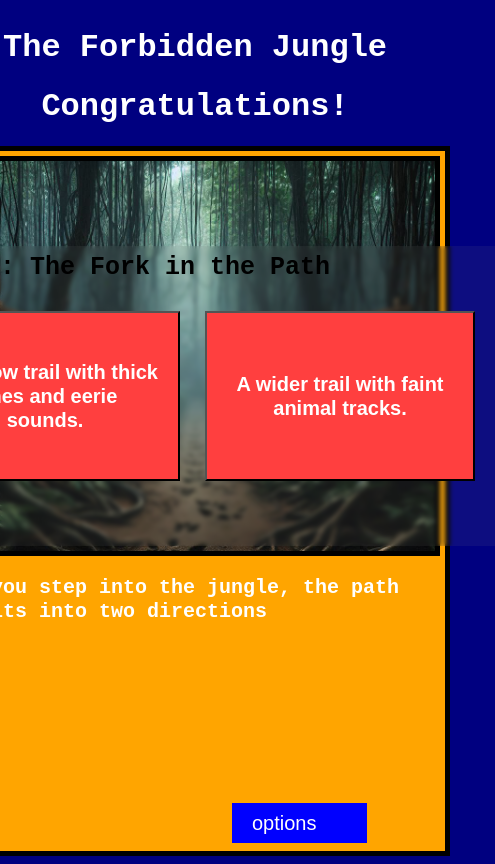
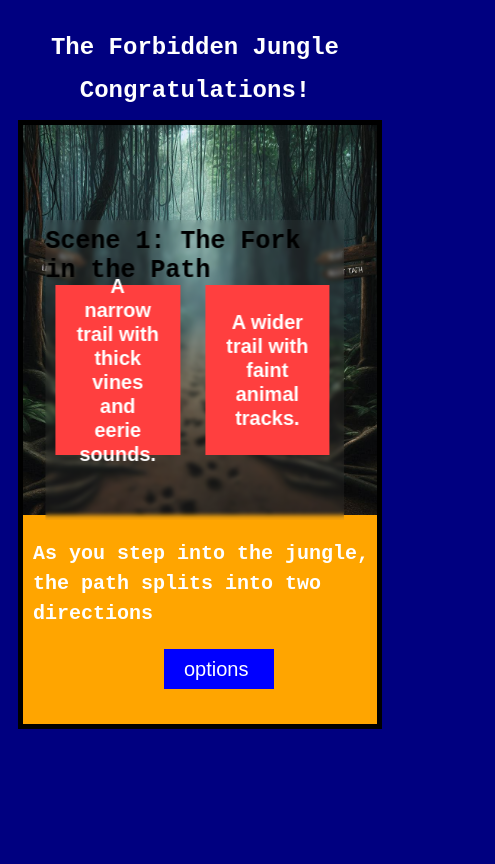
Before and after one commit to Incredibleme345/adventure-game, a plain HTML site: page index.html in a window 390 px wide. Both pictures are taken after a click on the button "options". Shown: the whole page, 495 px wide, since content can reach past the window. Drawn offline with Linux system fonts and the light colour scheme.

Commit message:
Update style.css
fixing the mobile view pont

```diff
--- a/style.css
+++ b/style.css
@@ -7,7 +7,7 @@ body {
     justify-content: center;
     align-items: center;
     position: relative;
-    flex-direction: column;
+
 }
 h1 {
     text-align: center;
@@ -18,7 +18,7 @@ p {
     color: rgb(255, 255, 255);
     overflow-wrap: break-word;
     white-space: normal;
-    line-height: 1.2;
+    line-height: 1.5;
     margin-left: 10px;
 }
 .image img {
@@ -29,7 +29,7 @@ p {
 .option-button {
     font-weight: 400;
     background-color: blue;
-    position: absolute;
+    position: auto;
     text-align: center;
     align-items: center;
     color: white;
@@ -38,10 +38,13 @@ p {
     border: none;
     z-index: 3;
     height: 40px;
-    width: 135px;
+    width: 110px;
     text-align: center;
     top: 92%;
-    left: 57.2%
+    left: 37%;
+    visibility: visible;
+    border: none;
+    transition: transform 0.2s ease, background-color 0.2s ease;
 }
 button {
     background-color: rgb(255, 63, 63);
@@ -62,19 +65,14 @@ button {
     white-space: normal;
     line-height: 1.2;
     margin-left: 10px;
+    border: none;
 
 }
-.left {
+button:hover, .option-button:hover {
+    background-color: darkblue;
+    transform: scale(1.05);
+}
 
-}
-.right {
-
-    /*
-    top: 100%;
-    right: 13%;
-    transform: translate(50%, -50%);
-    */
-}
 .scenes {
     display: inline-block;
     position: absolute;
@@ -106,6 +104,7 @@ button {
 
 
 }
+/*
 .slide-image {
     width: 500px;
     height: 700px;
@@ -116,12 +115,34 @@ button {
 
 }
 .image {
-    width: 480px;
+    width: 100%;
+    object-fit: cover;
     height: 390px;
     margin: 5px 5px;
     border: 5px solid black;
     overflow: hidden;
     position: relative;
+}
+*/
+.image img {
+    width: 100%;
+    height: 390px;
+    object-fit: cover;
+    position: relative;
+    overflow: hidden;
+}
+
+.slide-image {
+    width: 100%;
+    max-width: 500px;
+    height: auto;
+    background-color: orange;
+    border: 5px solid black;
+    margin: 10px 0;
+    z-index: 1;
+    padding-bottom: 20px;
+    max-height: 1000px;
+
 }
 
 .start-maassege {
@@ -150,7 +171,7 @@ button {
     border: none;
     z-index: 10;
     height: 40px;
-    width: 100px;
+    width: 135px;
     text-align: center;
     display: inline;
     margin-top: 110px;
@@ -164,53 +185,37 @@ button {
 
 }
 
-.win-message {
-    font-size: 2rem;
-    opacity: 0;
-    transform: scale(0.8);
-    animation: fadeInScale 2s forwards, glowEffect 1.5s infinite alternate;
-}
 
-/* Keyframes for fade-in and scale effect */
-@keyframes fadeInScale {
-    0% {
-        opacity: 0;
-        transform: scale(0.8);
-    }
-    100% {
-        opacity: 1;
-        transform: scale(1);
+@media (min-width: 300px) {
+    .main-div {
+        flex-direction: row;
     }
 }
 
-/* Keyframes for glowing effect */
-@keyframes glowEffect {
-    0% {
-        text-shadow: 0 0 5px white, 0 0 10px cyan, 0 0 15px cyan;
+@media (max-width: 768px) {
+    body {
+        font-size: 16px;
+        padding: 10px;
     }
-    100% {
-        text-shadow: 0 0 10px white, 0 0 20px blue, 0 0 25px blue;
+    h1 {
+        font-size: 28px;
+    }
+
+    .pop-up-box {
+        width: 80%;
+
+    }
+
+    }
+
+@media (max-width: 480px) {
+    body {
+        font-size: 14px;
+    }
+    h1 {
+        font-size: 24px;
+    }
+    .image {
+        width: 100%;
     }
 }
-
-.button-win {
-    margin-top: 20px;
-    padding: 10px 20px;
-    font-size: 1.2rem;
-    background-color: royalblue;
-    color: white;
-    border: none;
-    border-radius: 5px;
-    cursor: pointer;
-    animation: buttonFade 2s forwards;
-}
-
-/* Button fade-in */
-@keyframes buttonFade {
-    0% {
-        opacity: 0;
-    }
-    100% {
-        opacity: 1;
-    }
-}
```
